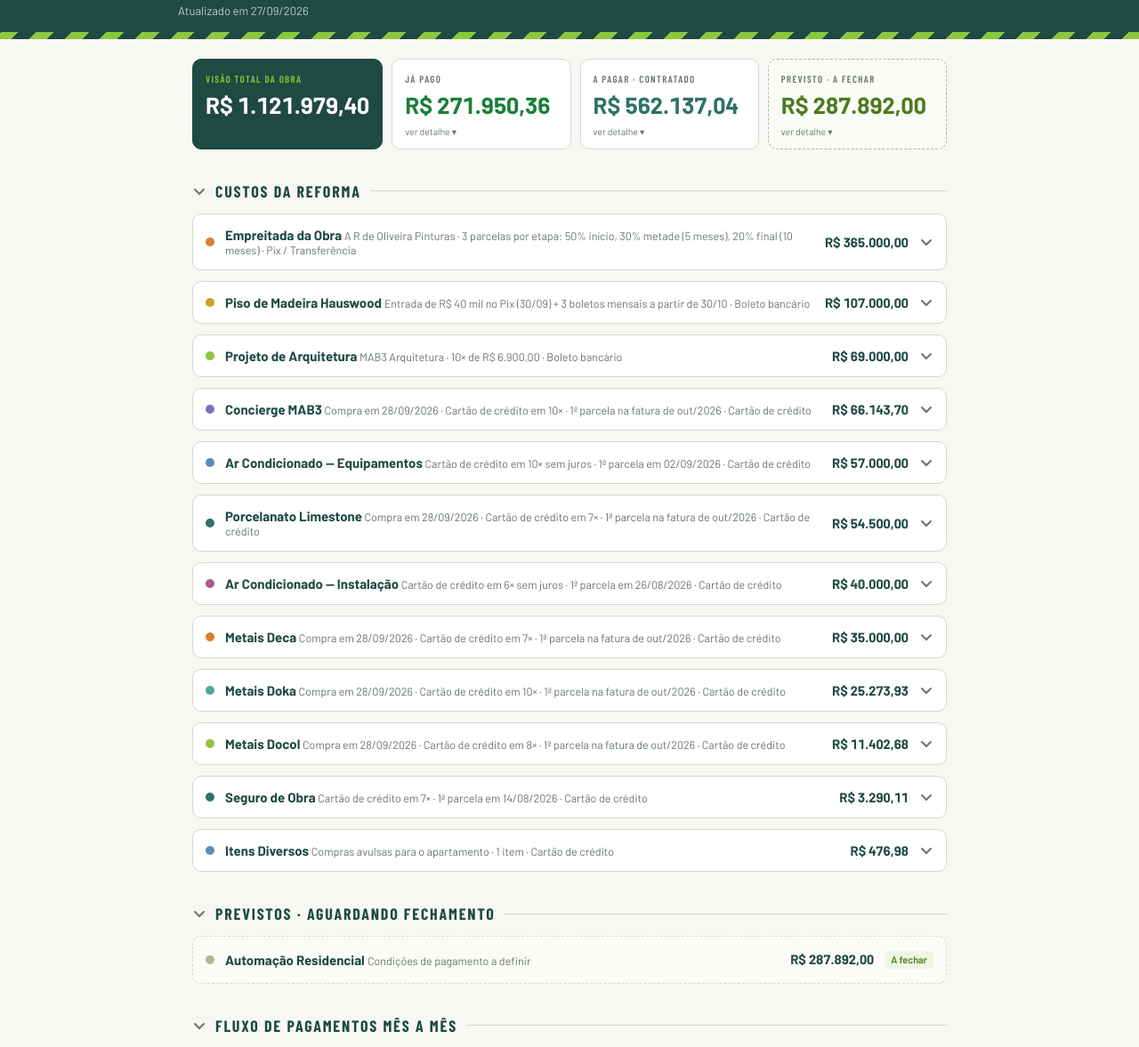
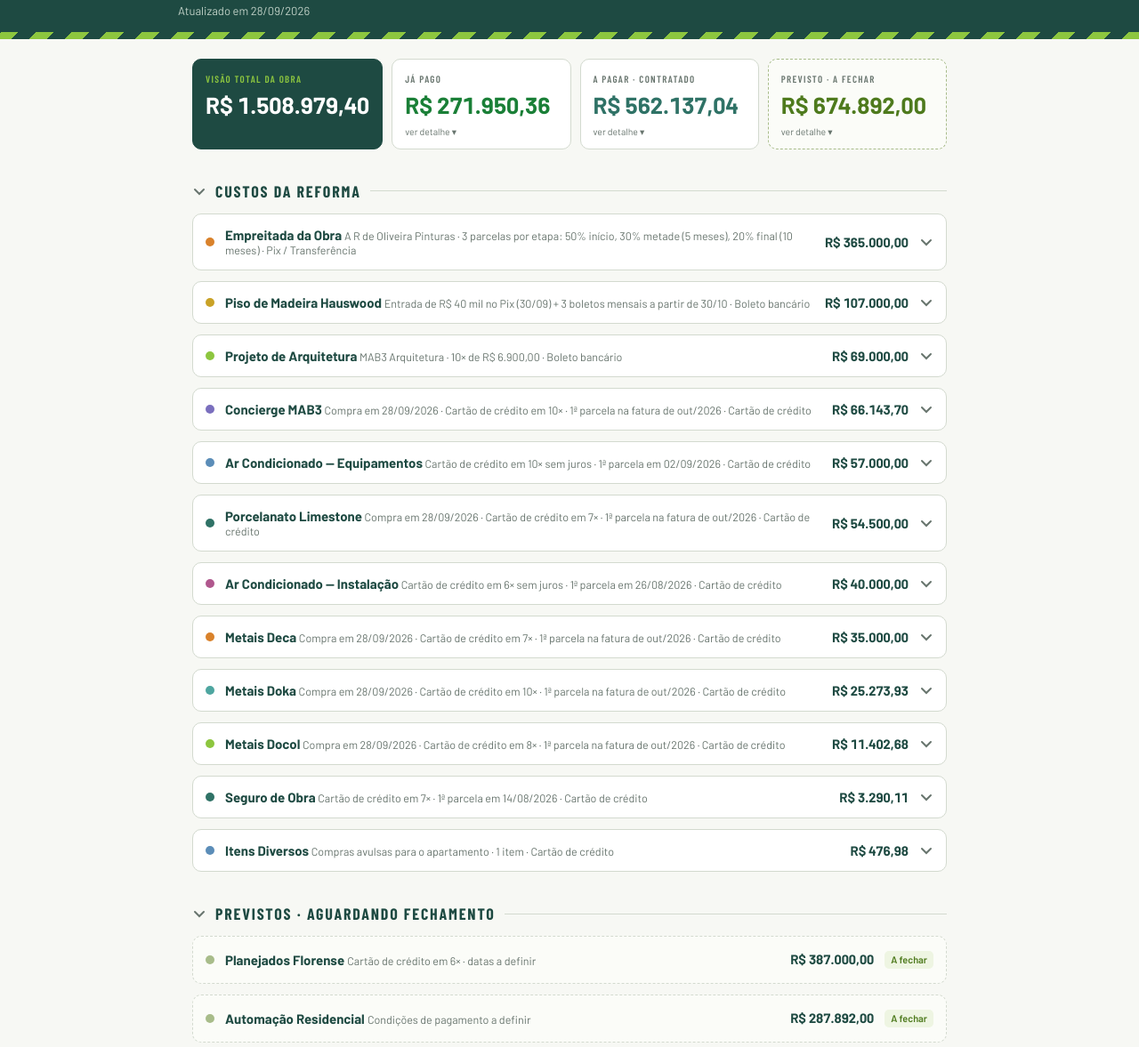
Before and after one commit to rodrigotito13/rodrigotito13.github.io, a plain HTML site: page index.html in a window 1280 px wide. Shown: the part 85-1262 px from the top of the page at 89% size. Drawn offline with nearby package versions, Linux system fonts and the light colour scheme.

Commit message:
Add files via upload

```diff
--- a/index.html
+++ b/index.html
@@ -241,7 +241,7 @@
 <header>
   <div class="head-inner">
     <h1>Projeto Mirage</h1>
-    <div class="head-sub">Atualizado em 27/09/2026</div>
+    <div class="head-sub">Atualizado em 28/09/2026</div>
   </div>
 </header>
 
@@ -317,7 +317,7 @@
    DADOS DA OBRA — cada novo custo entra neste array
    forma: 'boleto' | 'cartao' | 'vista'
 ===================================================== */
-const HOJE = new Date('2026-09-27T12:00:00');
+const HOJE = new Date('2026-09-28T12:00:00');
 
 const CUSTOS = [
   {
@@ -460,6 +460,11 @@ const CUSTOS = [
    com a forma e as parcelas.
 ===================================================== */
 const PREVISTOS = [
+  {
+    nome: 'Planejados Florense',
+    detalhe: 'Cartão de crédito em 6× · datas a definir',
+    total: 387000.00
+  },
   {
     nome: 'Automação Residencial',
     detalhe: 'Condições de pagamento a definir',
```
